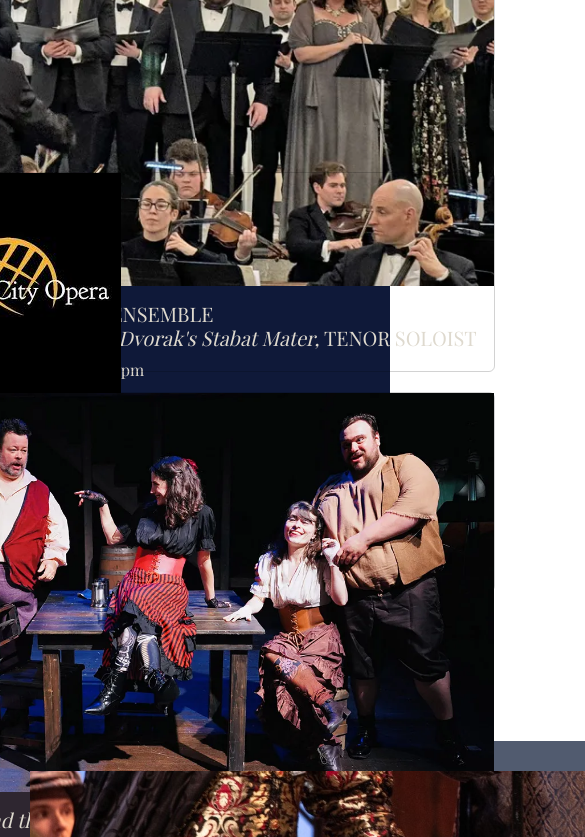
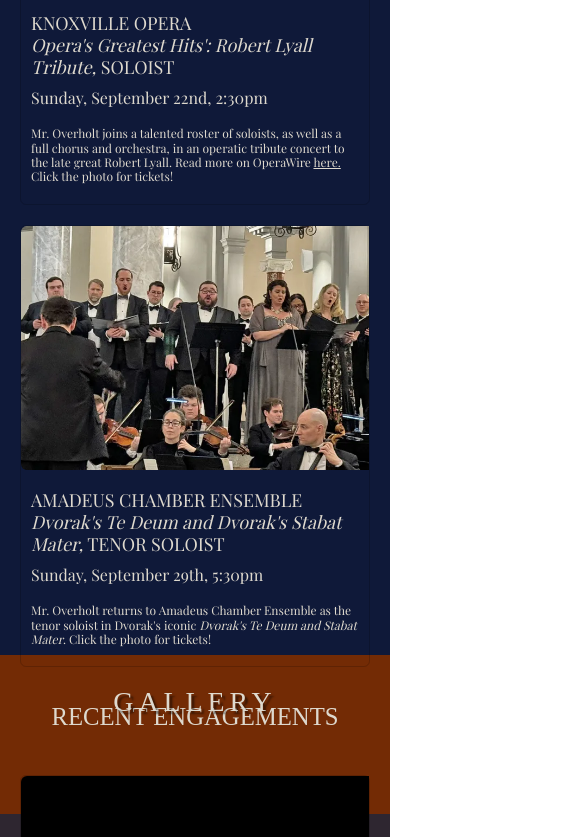
Before and after one commit to toripatricia/john-overholt, a plain HTML site: page index.html in a window 390 px wide. Shown: the part 2903-3740 px from the top of the page, 585 px wide, since content can reach past the window. Drawn offline with nearby package versions, Linux system fonts and the light colour scheme; a web font is replaced by a local one.

Commit message:
mobile tests

```diff
--- a/index.html
+++ b/index.html
@@ -189,13 +189,13 @@
 
       <div class="card">
         <div class="row g-0">
-          <div class="col-md-4">
+          <div class="col-12 col-md-4">
             <a href="https://www.knoxvilleopera.org/events/operas-greatest-hits" target="_blank"
               rel="noopener noreferrer">
               <img id="card-photo" src="assets/knoxopera.jpeg" class="img-fluid rounded-start" alt="MCO">
             </a>
           </div>
-          <div class="col-md-8">
+          <div class="col-12 col-md-8">
             <div class="card-body">
               <h5 class="card-title">KNOXVILLE OPERA <br> <span style="font-style: italic;">Opera's Greatest Hits':
                   Robert
@@ -217,13 +217,13 @@
 
       <div class="card">
         <div class="row g-0">
-          <div class="col-md-4">
+          <div class="col-12 col-md-4">
             <a href="https://www.eventbrite.com/e/cathedral-concert-amadeus-concert-ensemble-choir-orchestra-tickets-1010543050467"
               target="_blank" rel="noopener noreferrer">
               <img id="card-photo" src="assets/sacredheart.png" class="img-fluid rounded-start" alt="MCO">
             </a>
           </div>
-          <div class="col-md-8">
+          <div class="col-12 col-md-8">
             <div class="card-body">
               <h5 class="card-title">AMADEUS CHAMBER ENSEMBLE <br> <span style="font-style: italic;">Dvorak's Te
                   Deum and
@@ -249,12 +249,12 @@
 
       <div class="card">
         <div class="row g-0">
-          <div class="col-md-4">
+          <div class="col-12 col-md-4">
             <a href="https://www.marblecityopera.com/copy-of-pagliacci" target="_blank" rel="noopener noreferrer">
               <img id="card-photo" src="assets/mco.jpeg" class="img-fluid rounded-start" alt="MCO">
             </a>
           </div>
-          <div class="col-md-8">
+          <div class="col-12 col-md-8">
             <div class="card-body">
               <h5 class="card-title"><span style="font-style: italic;">Tenors, Tuxedos, and Stalactites:</span>
                 SOLOIST
@@ -272,12 +272,12 @@
 
       <div class="card">
         <div class="row g-0">
-          <div class="col-md-4">
+          <div class="col-12 col-md-4">
             <a href="https://www.marblecityopera.com/doctorandthedevils" target="_blank" rel="noopener noreferrer">
               <img id="card-photo" src="assets/MCODD.png" class="img-fluid rounded-start" alt="MCO">
             </a>
           </div>
-          <div class="col-md-8">
+          <div class="col-12 col-md-8">
             <div class="card-body">
               <h5 class="card-title"><span style="font-style: italic;">Doctor and the Devils:</span> BROOM
               </h5>
--- a/main.css
+++ b/main.css
@@ -933,4 +933,68 @@
     margin: 5px auto;
   }
 
+   /* SCHEDULE MOBILE*/
+
+   /* Ensure horizontal layout on larger screens and vertical on mobile */
+@media (max-width: 480px) {
+  .card {
+    max-width: 350px;
+    height: auto;
+  }
+
+  .card .row {
+    flex-direction: column;
+  }
+
+  .card .col-12 {
+    margin-bottom: 10px;
+  }
+
+  #card-photo {
+    width: 100%;  /* Ensure the image takes up full width */
+    height: auto; /* Maintain the aspect ratio */
+    max-width: 300px; /* Prevent the image from becoming too large */
+    margin: 0 auto; /* Center the image */
+  }
+
+  /* For all screens - make sure images don’t stretch larger than their container */
+#card-photo {
+  object-fit: cover; /* Maintain the image aspect ratio without distortion */
+  max-width: 100%;   /* Make sure the image fits within its container */
+  height: auto;      /* Maintain the aspect ratio */
 }
+
+.card-body {
+    padding: 10px; /* Reduce padding */
+  }
+
+  .card-title {
+    font-size: 18px; /* Shrink title font */
+  }
+
+  .card-text {
+    font-size: 12px; /* Adjust the font size for smaller screens */
+    line-height: 1.2; /* Adjust line height to fit more content in less space */
+  }
+
+}
+
+  /* GALLERY MOBILE*/
+
+  @media (max-width: 768px) {
+  #carousel-box {
+    width: 100%;  /* Make the carousel-box full width on mobile */
+    height: auto; /* Allow the height to adjust automatically */
+  }
+
+  .carousel-item img {
+    width: 100%;  /* Ensure the image shrinks to fit the screen */
+    height: auto; /* Maintain aspect ratio */
+  }
+
+  .carousel-item {
+    height: auto; /* Let the carousel-item adjust height automatically */
+  }
+
+}
+}
```
